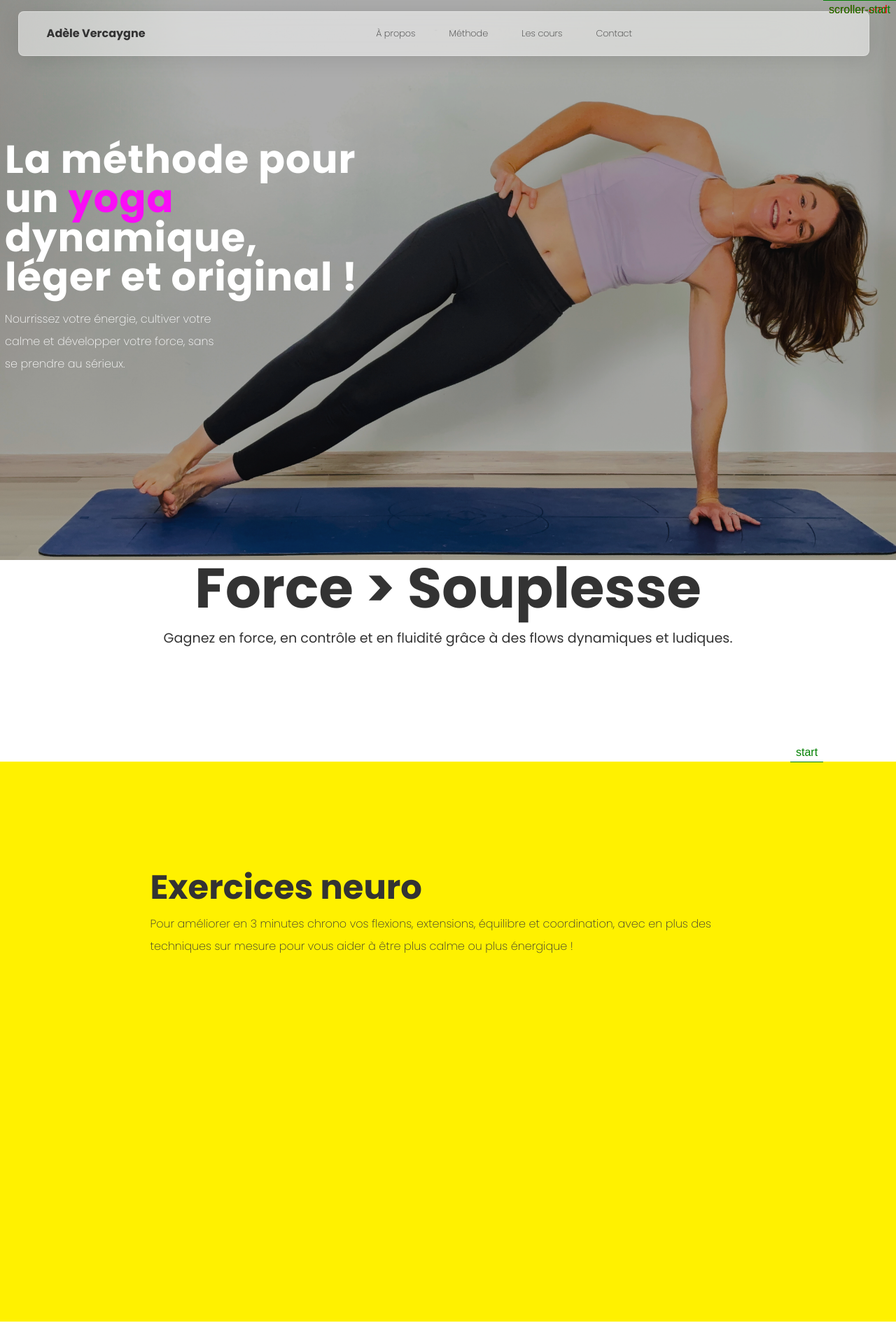
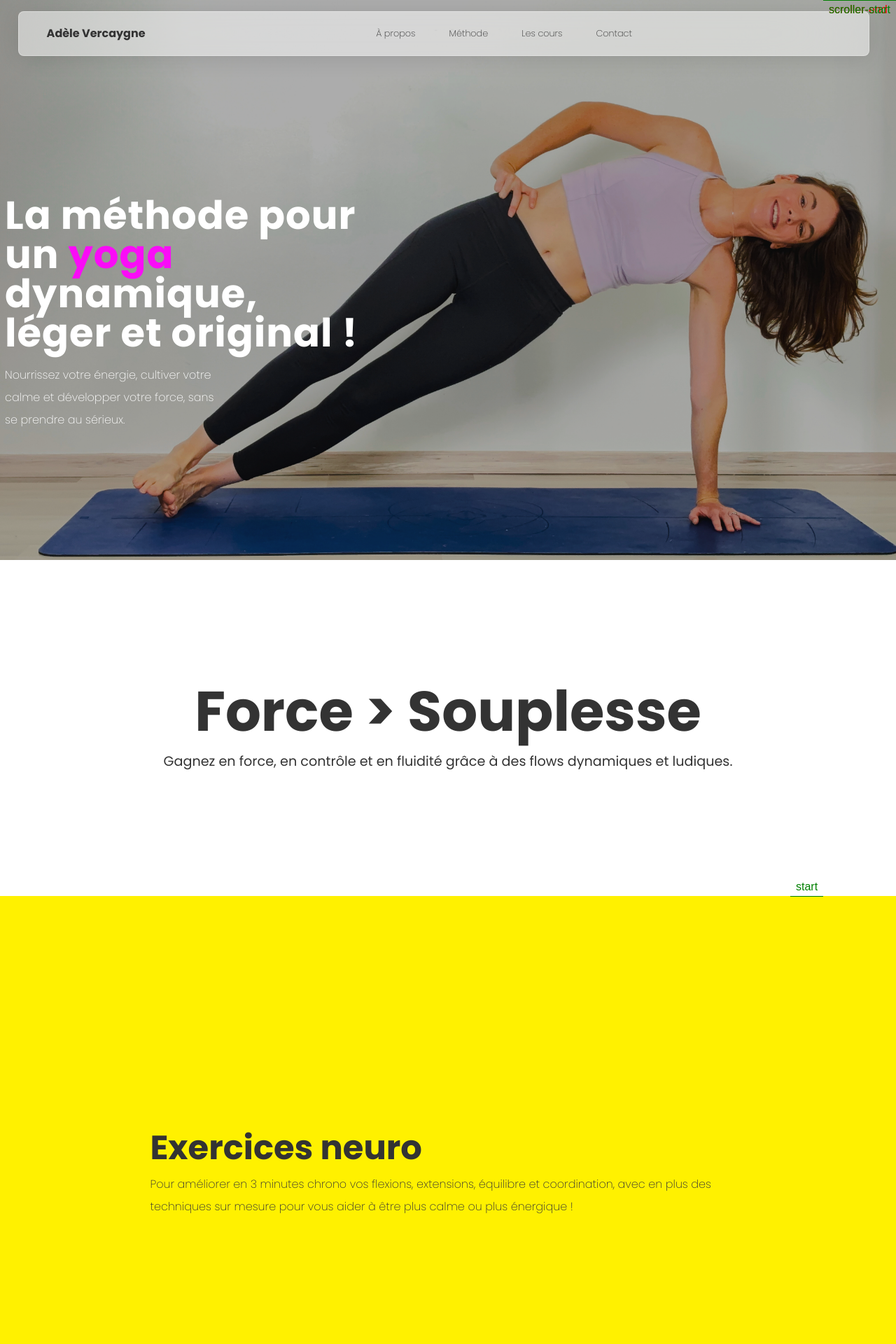
Before and after one commit to adelevrc/adelevrc, a Next.js app: page / in a window 1280 px wide. Shown: the top 1920 px of the page at 70% size. Built offline with nearby package versions, Linux system fonts and the light colour scheme.

Commit message:
fix : styles

```diff
--- a/src/app/components/Banner/banner.module.scss
+++ b/src/app/components/Banner/banner.module.scss
@@ -8,7 +8,7 @@
   gap: 1rem;
   background-color: $color-yellow;
   position: relative;
-  height: 40rem;
+  height: 100vh;
   img {
     object-fit: cover;
     object-position: right center;
--- a/src/app/components/Description/description.module.scss
+++ b/src/app/components/Description/description.module.scss
@@ -3,8 +3,11 @@
 .description {
   display: flex;
   flex-direction: column;
+  align-items: center;
+  justify-content: center;
   gap: 1rem;
-  padding: 5rem 5rem 5rem 5rem;
+  padding: 5rem 3rem;
+  height: 30rem;
 
   h2 {
     line-height: 3rem;
--- a/src/app/components/Offers/Offers.tsx
+++ b/src/app/components/Offers/Offers.tsx
@@ -16,7 +16,7 @@ const Offers = () => {
     if (!boxesRef.current) return;
 
     const boxes = boxesRef.current.querySelectorAll(`.${styles.box}`);
-    const scrollPerBox = window.innerHeight * 5;
+    const scrollPerBox = window.innerHeight * 2;
 
     // ===== Scroll animation des boxes =====
     const tl = gsap.timeline({
--- a/src/app/components/Offers/offer.module.scss
+++ b/src/app/components/Offers/offer.module.scss
@@ -39,7 +39,7 @@
   border-radius: 12px;
   display: flex;
   align-items: center;
-  justify-content: flex-start;
+  justify-content: center;
   font-weight: 600;
   line-height: 1.2;
   will-change: transform;
```
